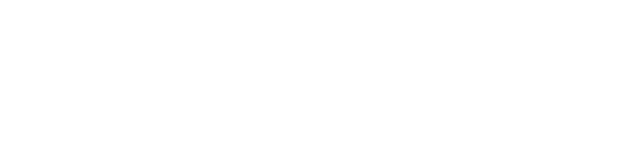
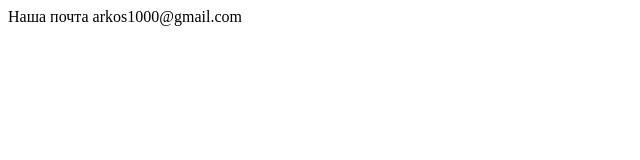
Before and after one commit to arkos1000/weblayout-, a plain HTML site: page index.html in a window 1280 px wide. Shown: the whole page, without its empty margins (0-640 px from the left). Drawn offline with Linux system fonts and the light colour scheme.

Commit message:
email added

```diff
--- a/index.html
+++ b/index.html
@@ -6,5 +6,9 @@
     <meta name="viewport" content="width=device-width, initial-scale=1.0" />
     <title>Git Hub</title>
   </head>
-  <body></body>
+  <body>
+    <div class="contacts">
+      Наша почта <a href="mailto:arkos1000@gmail.com"></a> arkos1000@gmail.com
+    </div>
+  </body>
 </html>
```
